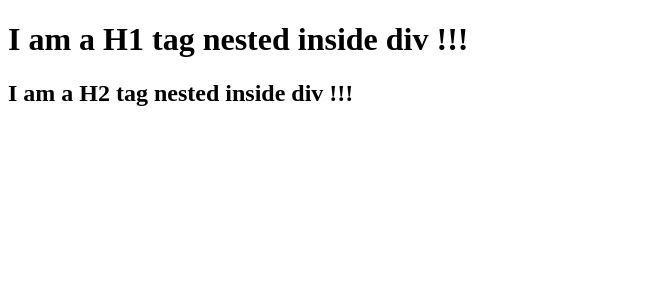
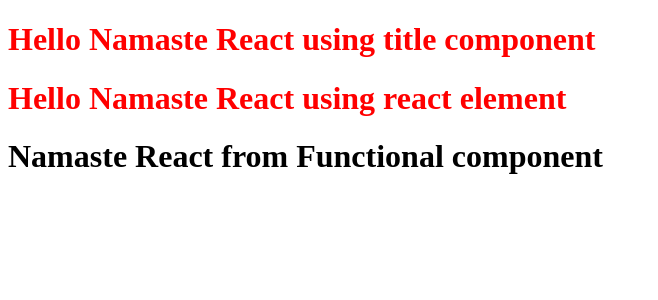
Before and after one commit to PoojaM0267/NamasteReact, a React (Vite) app: page / in a window 1280 px wide. Shown: the top 300 px of the page, without its empty margins (0-658 px from the left). Built offline with nearby package versions, Linux system fonts and the light colour scheme.

Commit message:
Episode 3

```diff
--- a/App.js
+++ b/App.js
@@ -1,30 +1,36 @@
 import React from "react";
 import  ReactDOM from "react-dom/client";
 
+        // Simple H1 tag in heading
+        // creating react element using core react
+        const heading = React.createElement("h1", {id : "heading"}, "Hello World from React !");
 
-        // Nested Div structure
+        // NOte : no diff between heading and jsxHeading objects
+        // Note: JSX = HTML/XML like syntax
 
-       const parent = React.createElement("div",
-       {id :"parent"},
-       React.createElement("div", {id :"child" },
-       React.createElement("h1", {}, "I am a H1 tag nested inside div !!!")
-       ));
+        // creating react element using jsx
+        const jsxHeading = (<h1 id="heading" className="head">
+                Hello Namaste React using react element</h1>);
+
+
+        const Title = () => (<h1 id="heading" className="head">
+        Hello Namaste React using title component </h1>);
 
 
 
-       // 2 siblings header tags
-       const parent2 = React.createElement("div",
-       {id :"parent"},
-       React.createElement("div", {id :"child" },
-       [React.createElement("h1", {}, "I am a H1 tag nested inside div !!!"),
-        React.createElement("h2", {}, "I am a H2 tag nested inside div !!!")]
-       ));
+        // React Functional component
+        const HeadingComponent = () => (
+                <div id="container">
+                        <Title />
+                        {jsxHeading}
+                        <h1>Namaste React from Functional component</h1>
+                </div>
+
+        )
 
 
 
-        // Simple H1 tag in heading
-
-        const heading = React.createElement("h1", {id : "heading"}, "Hello World from React !");
         const root = ReactDOM.createRoot(document.getElementById("root"));
 
-        root.render(parent2);
+       // root.render(jsxHeading);
+       root.render(<HeadingComponent />);
--- a/index.html
+++ b/index.html
@@ -11,7 +11,7 @@
 
 <body>
     <div id="root">
-
+    <h1>Not rendered !!!</h1>
     </div>
 
     <script type="module" src="./App.js"></script>
```
